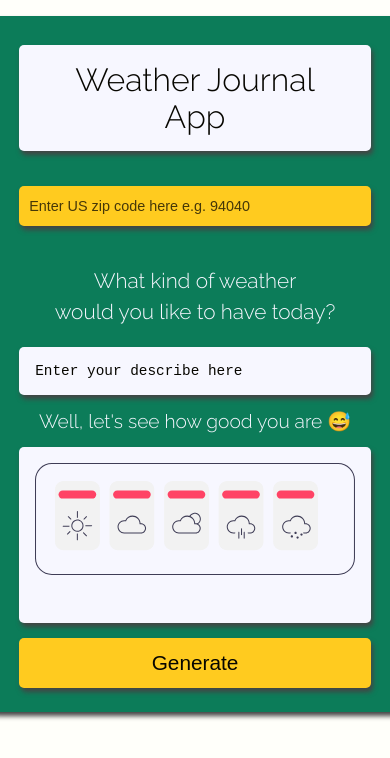
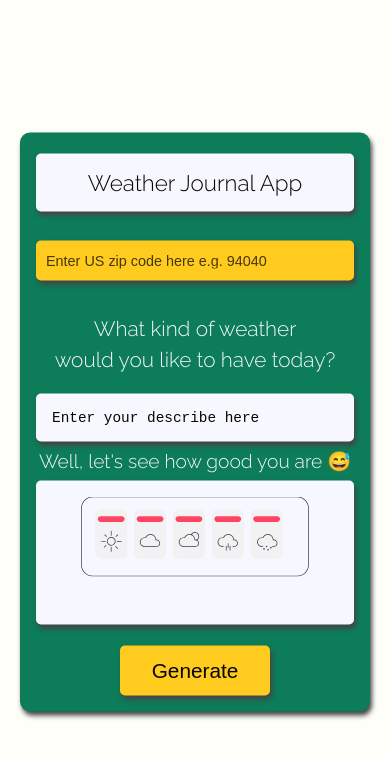
Before and after one commit to CarolinaFledgling/Weather-Journal-App, a plain HTML site: page website/index.html in a window 390 px wide. Drawn offline with Linux system fonts and the light colour scheme.

Commit message:
issue resize app: attempt to fix issue with increased content after adding valid code zip

```diff
--- a/website/index.html
+++ b/website/index.html
@@ -33,7 +33,9 @@
                 <div id="describe"></div>
             </div>
         </div>
-        <button class="btn" id="generate" type="submit"> Generate </button>
+        <div class="entry__btn">
+            <button class="btn" id="generate" type="submit"> Generate </button>
+        </div>
     </main>
     <script src="app.js" type="text/javascript"></script>
 </body>
--- a/website/style.css
+++ b/website/style.css
@@ -21,26 +21,24 @@ html {
   font-weight: 300;
 }
 body {
-  display: flex;
-  justify-content: center;
-  align-items: center;
-  height: 100%;
   background-color: #fffffa;
 }
 
 #app {
-  display: grid;
-  justify-content: center;
-  align-items: center;
   background: #0c7c59;
   color: #f7f7ff;
   justify-content: center;
   grid-gap: 0.1em;
   font-size: 20px;
-  padding: 1.5rem 2rem;
-  margin: 1rem;
+  padding: 1.5rem 1rem;
+  margin: 2rem;
   border-radius: 10px;
   box-shadow: 2px 4px 5px #444;
+  width: 400px;
+  position: absolute;
+  top: 50%;
+  right: 50%;
+  transform: translate(50%, -50%);
 }
 
 /* Start style for Holder */
@@ -73,7 +71,7 @@ body {
 }
 
 .holder__title {
-  font-size: 2rem;
+  font-size: 1.8rem;
   text-align: center;
   color: #070600;
   box-shadow: 2px 4px 5px #444;
@@ -161,12 +159,17 @@ body {
   color: #ff4365;
   font-weight: bold;
 }
+.entry__btn {
+  text-align: center;
+  width: 100%;
+}
 
 /* end style for entry */
 
 /* style for button */
 .btn {
   height: 50px;
+  width: 150px;
   background: #ffcb1f;
   color: #070600;
   font-size: 1.3rem;
@@ -174,10 +177,35 @@ body {
   box-shadow: 2px 4px 5px #444;
   cursor: pointer;
   border-radius: 5px;
-  margin: 0.5rem 0 0 0;
+  margin-top: 1rem;
+  transition: all 0.3s;
+}
+
+.btn:hover {
+  background: #f7ce49;
 }
 
 .warning {
   font-size: 0.8rem;
   color: #ff4365;
 }
+
+@media (max-width: 850px) {
+  #app {
+    padding: 1rem;
+    margin: 0;
+    width: 350px;
+
+  }
+
+  .holder__title {
+    font-size: 1.4rem;
+  }
+
+  body {
+    font-size: 0.9rem;
+  }
+  .entry__photo {
+    height: 5rem;
+  }
+}
```
